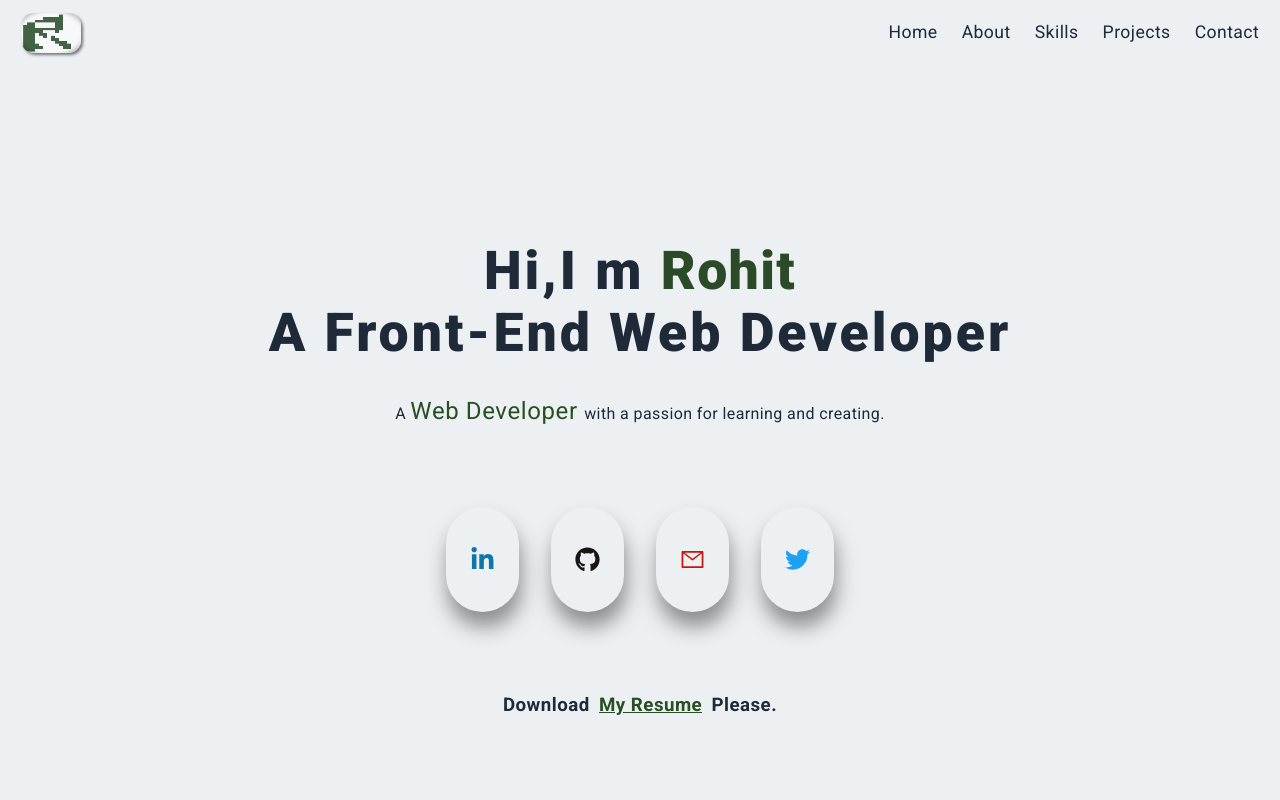
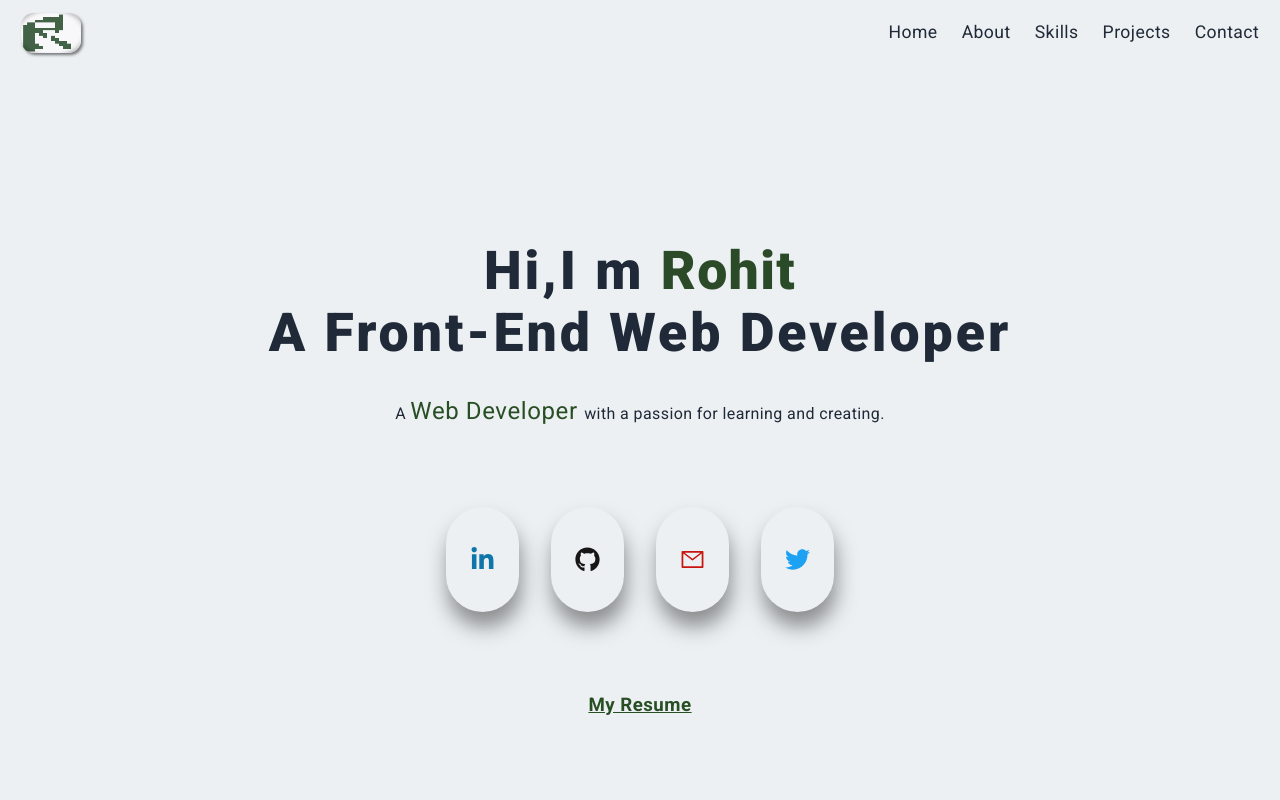
Before and after one commit to rohit-ashva900/portfolio.nextjs, a Next.js app: page / in a window 1280 px wide. Shown: the top 800 px of the page. Built offline with nearby package versions, Linux system fonts and the light colour scheme.

Commit message:
add resume

```diff
--- a/components/Main/Main.jsx
+++ b/components/Main/Main.jsx
@@ -1,5 +1,7 @@
 import styles from "./Main.module.css";
+
 import { socialLinks } from "../Data";
+import Link from "next/link";
 const Main = () => {
   return (
     <div>
@@ -27,11 +29,13 @@ const Main = () => {
           </div>
           <div className={styles.resume_section}>
             <h3>
-              Download
-              <a href="/path/to/myc.txt" download>
+              <Link
+                href="/resume.pdf"
+                target="_blank"
+                rel="noopener noreferrer"
+              >
                 My Resume
-              </a>
-              Please.
+              </Link>
             </h3>
           </div>
         </section>
```
Also changed, not shown: 1 other file (tests, documents, lock files or other folders).
